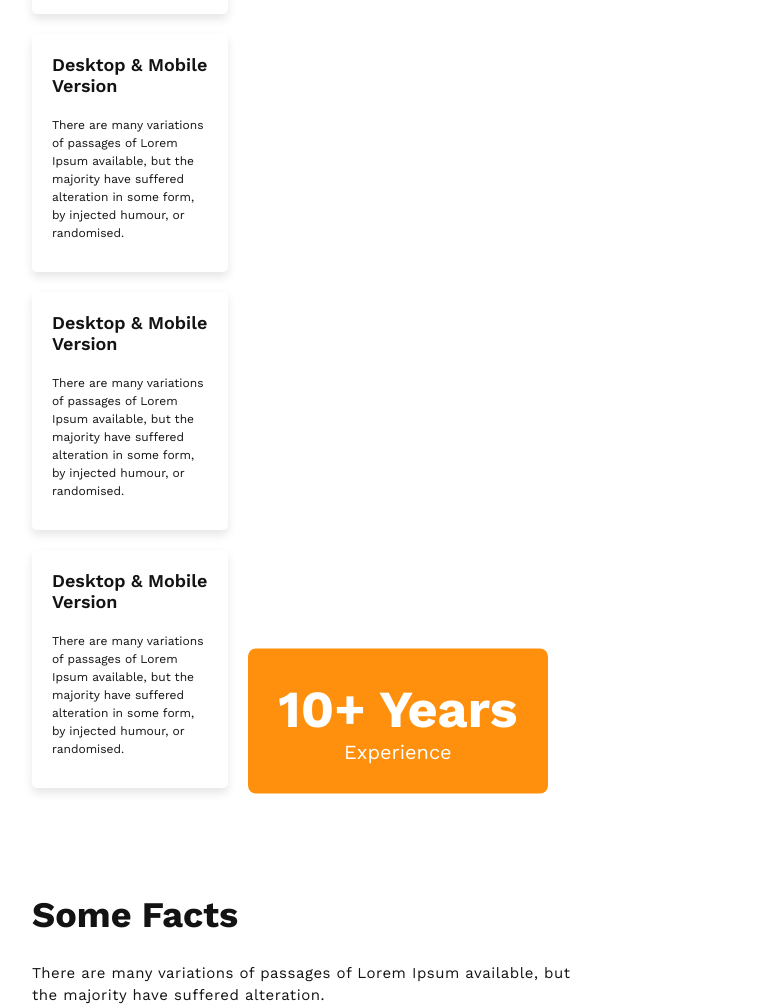
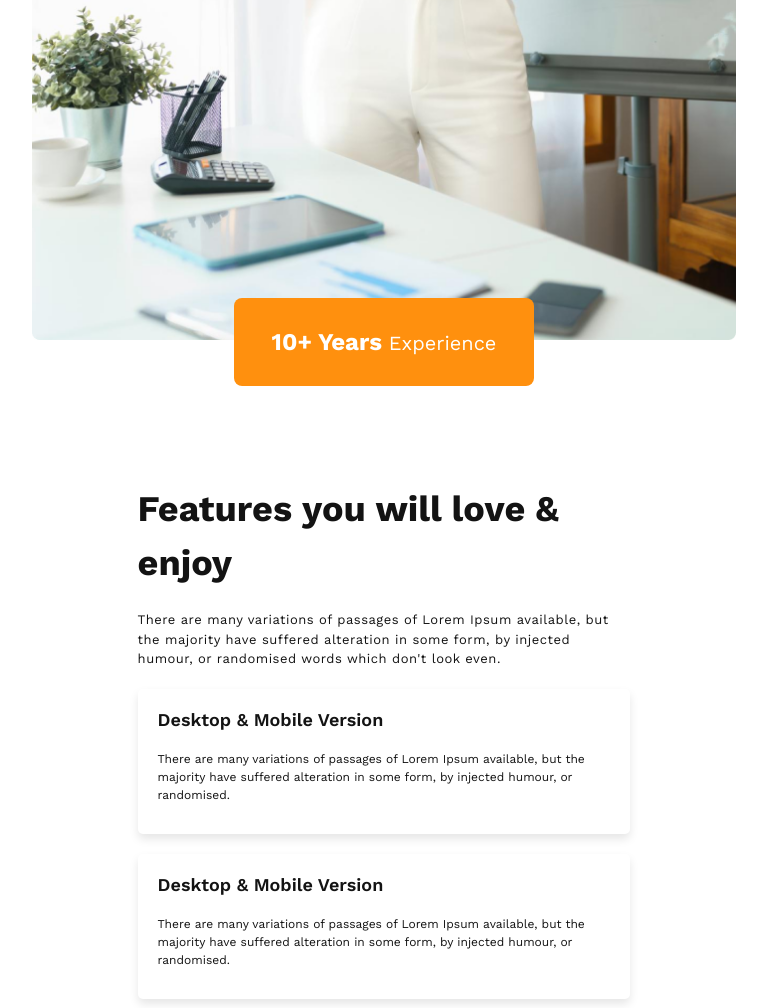
Before and after one commit to CodeWizard-AB/G3-Architect-Project, a plain HTML site: page index.html in a window 768 px wide. Shown: the part 2156-3164 px from the top of the page. Drawn offline with nearby package versions, Linux system fonts and the light colour scheme.

Commit message:
responsive almost done

```diff
--- a/styles/responsive.css
+++ b/styles/responsive.css
@@ -60,7 +60,7 @@
 	}
 
 	.features_container {
-		flex-direction: column;
+		flex-direction: column-reverse;
 	}
 
 	.feautures_container__content {
@@ -121,4 +121,25 @@
 	.sponsors_container__figures img:nth-child(5) {
 		grid-column: auto / span 2;
 	}
+
+	.features_container {
+		flex-direction: column-reverse;
+		align-items: center;
+		gap: 14rem;
+	}
+
+	.feautures_container__content {
+		width: 70%;
+	}
+
+	.highlight {
+		bottom: 0%;
+		left: 50%;
+		width: 60%;
+		transform: translate(-50%, 50%);
+	}
+
+	.highlight span {
+		font-size: 2.4rem;
+	}s
 }
```
